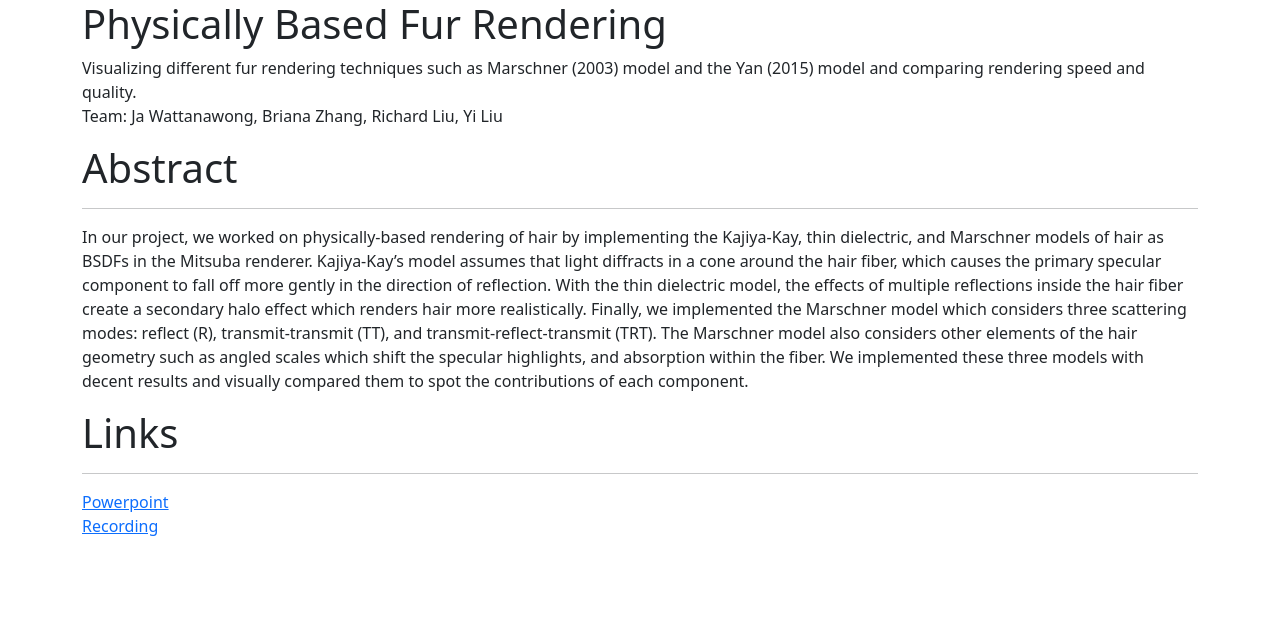
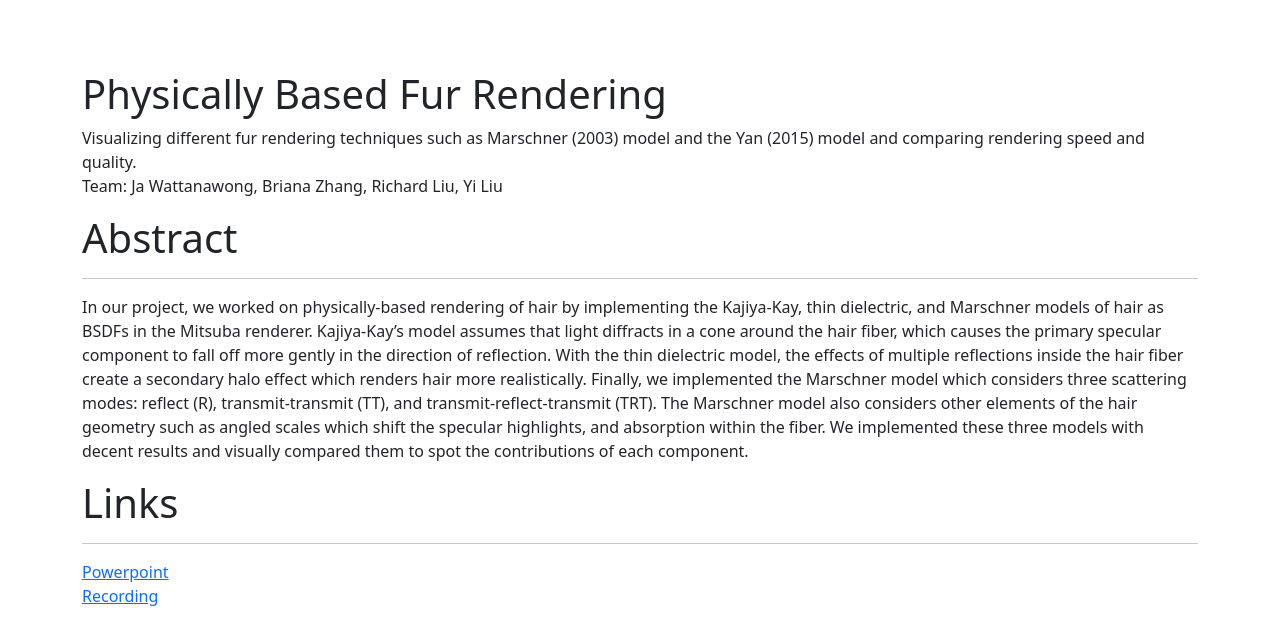
Before and after one commit to yiliu77/cs184-website, a plain HTML site: page index.html in a window 1280 px wide. Drawn offline with nearby package versions, Linux system fonts and the light colour scheme.

Commit message:
Update index.html

```diff
--- a/index.html
+++ b/index.html
@@ -6,7 +6,7 @@
      <script src="https://cdn.jsdelivr.net/npm/bootstrap@5.0.0-beta3/dist/js/bootstrap.bundle.min.js" integrity="sha384-JEW9xMcG8R+pH31jmWH6WWP0WintQrMb4s7ZOdauHnUtxwoG2vI5DkLtS3qm9Ekf" crossorigin="anonymous"></script>
   </head>
   <body>
-    <div class="container">
+    <div class="container" style="padding-top:70px">
       <div class="jumbotron">
         <h1>Physically Based Fur Rendering</h1>
         <p>Visualizing different fur rendering techniques such as Marschner (2003) model and the Yan (2015) model and comparing rendering speed and quality. </br> Team: Ja Wattanawong, Briana Zhang, Richard Liu, Yi Liu</p>
```
